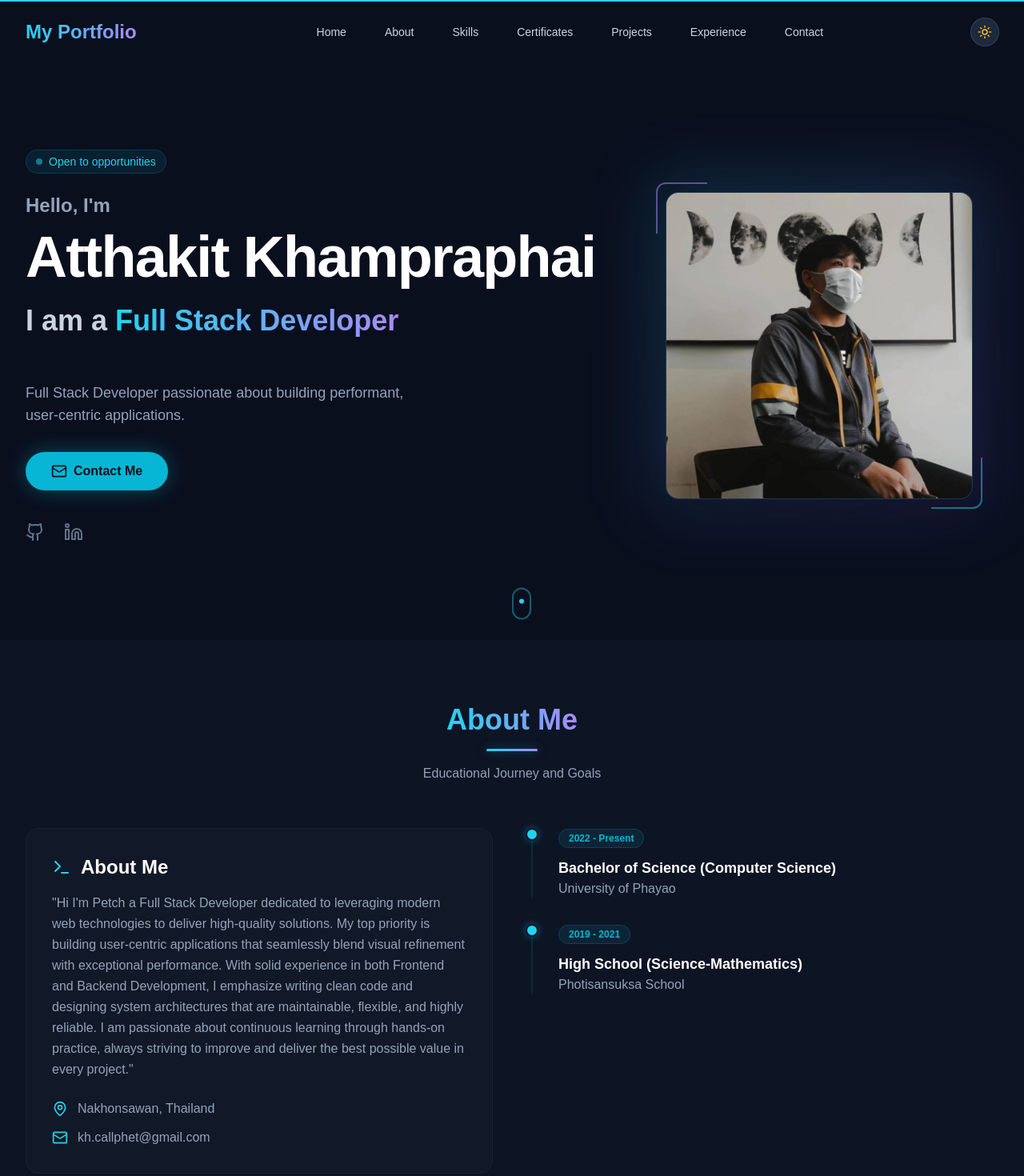
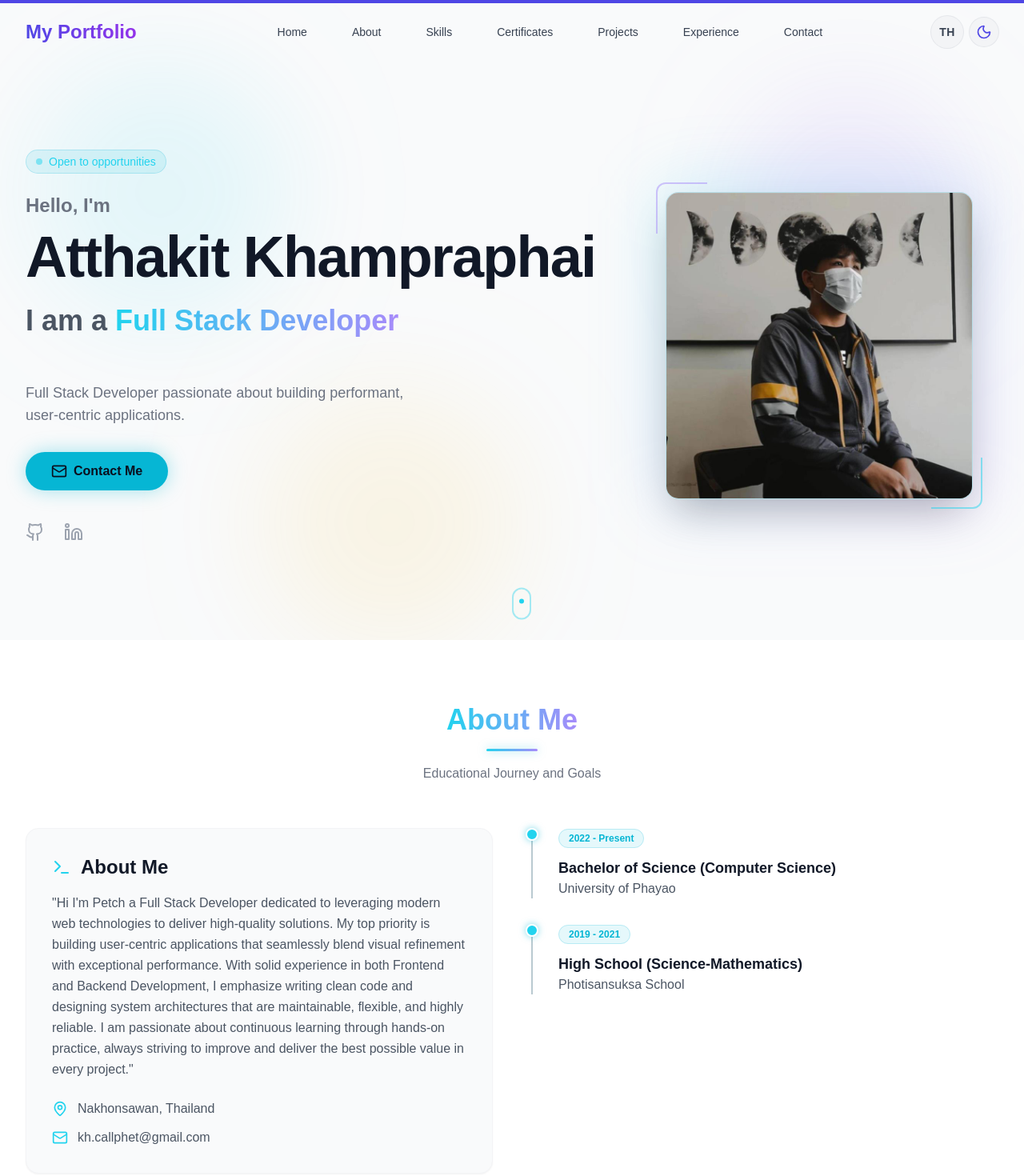
Before and after one commit to AT3rN4t1ve/My-Web-Resume, a React (Vite) app: page / in a window 1280 px wide. Shown: the top 1470 px of the page at 80% size. Built offline with nearby package versions, Linux system fonts and the light colour scheme.

Commit message:
เพิ่มปุ่ม TH/ENG

```diff
--- a/src/App.jsx
+++ b/src/App.jsx
@@ -1,5 +1,7 @@
 import React, { useState, useEffect } from 'react';
+import { TRANSLATIONS } from './Data/translations';
 
+// Import Component ทั้งหมด
 import Navbar from './Components/Navbar.jsx';
 import Hero from './Components/Hero.jsx';
 import About from './Components/About.jsx';
@@ -13,21 +15,22 @@ import Footer from './Components/Footer.jsx';
 import ScrollToTop from './Components/ScrollToTop.jsx';
 
 export default function App() {
-  // Default to dark (navy) theme — matches the new palette
-  const [isDark, setIsDark] = useState(true);
+  const [isDark, setIsDark] = useState(false);
+  const [lang, setLang] = useState('en');
 
   useEffect(() => {
     const savedTheme = localStorage.getItem('theme');
     const systemDark = window.matchMedia('(prefers-color-scheme: dark)').matches;
-
-    if (savedTheme === 'light') {
+    if (savedTheme === 'dark' || (!savedTheme && systemDark)) {
+      setIsDark(true);
+      document.documentElement.classList.add('dark');
+    } else {
       setIsDark(false);
       document.documentElement.classList.remove('dark');
-    } else {
-      // default dark
-      setIsDark(true);
-      document.documentElement.classList.add('dark');
     }
+
+    const savedLang = localStorage.getItem('lang');
+    if (savedLang) setLang(savedLang);
   }, []);
 
   const toggleTheme = () => {
@@ -41,21 +44,32 @@ export default function App() {
     }
   };
 
+  const toggleLang = () => {
+    const next = lang === 'en' ? 'th' : 'en';
+    setLang(next);
+    localStorage.setItem('lang', next);
+  };
+
+  const t = TRANSLATIONS[lang];
+
   return (
-    <div className="min-h-screen bg-gray-50 dark:bg-[#0a0f1e] bg-grid-pattern font-sans transition-colors duration-300">
-      <Navbar isDark={isDark} toggleTheme={toggleTheme} />
+    <div className={`min-h-screen bg-gray-50 dark:bg-slate-900 bg-grid-pattern font-sans transition-colors duration-300`}>
+      <Navbar isDark={isDark} toggleTheme={toggleTheme} lang={lang} toggleLang={toggleLang} t={t.nav} />
+
       <ScrollToTop />
+
       <main>
-        <Hero />
-        <About />
-        <Skills />
-        <Certificates />
-        <Projects />
-        <Experience />
-        <Contact />
-        <CallToAction />
+        <Hero t={t.hero} lang={lang} />
+        <About t={t.about} lang={lang} />
+        <Skills t={t.skills} />
+        <Certificates t={t.certificates} />
+        <Projects t={t.projects} />
+        <Experience t={t.experience} />
+        <Contact t={t.contact} />
+        <CallToAction t={t.cta} />
       </main>
-      <Footer />
+
+      <Footer t={t} />
     </div>
   );
 }
--- a/src/Components/Hero.jsx
+++ b/src/Components/Hero.jsx
@@ -5,7 +5,7 @@ import profileImage from '../profile.jpg';
 import { PORTFOLIO_DATA } from '../Data/portfolio';
 import useTypewriter from '../hooks/useTypewriter';
 
-const Hero = () => {
+const Hero = ({ t }) => {
   const [roleIndex, setRoleIndex] = useState(0);
   const roles = PORTFOLIO_DATA?.personal?.roles || ['Developer'];
   const currentRole = roles[roleIndex];
@@ -62,7 +62,7 @@ const Hero = () => {
             </motion.div>
 
             <h2 className="text-xl md:text-2xl font-semibold text-gray-500 dark:text-slate-400 mb-3">
-              Hello, I'm
+              {t.greeting}
             </h2>
             <h1 className="text-5xl md:text-7xl font-bold font-display text-gray-900 dark:text-white mb-6 tracking-tight leading-tight">
               {PORTFOLIO_DATA.personal.name}
@@ -70,7 +70,7 @@ const Hero = () => {
 
             <div className="h-16 md:h-20 mb-4">
               <h2 className="text-2xl md:text-4xl font-bold text-gray-600 dark:text-slate-300">
-                I am a{' '}
+                {t.iam}{' '}
                 <span className="bg-clip-text text-transparent bg-gradient-to-r from-cyan-400 to-violet-400">
                   {typedRole}
                 </span>
--- a/src/Components/Navbar.jsx
+++ b/src/Components/Navbar.jsx
@@ -2,7 +2,7 @@ import React, { useState, useEffect } from 'react';
 import { motion, useScroll, useSpring, AnimatePresence } from 'framer-motion';
 import { Sun, Moon, Menu, X } from 'lucide-react';
 
-const Navbar = ({ isDark, toggleTheme }) => {
+const Navbar = ({ isDark, toggleTheme, lang, toggleLang, t }) => {
   const [isOpen, setIsOpen] = useState(false);
   const [scrolled, setScrolled] = useState(false);
   const { scrollYProgress } = useScroll();
@@ -13,73 +13,81 @@ const Navbar = ({ isDark, toggleTheme }) => {
   });
 
   useEffect(() => {
-    const handleScroll = () => setScrolled(window.scrollY > 20);
+    const handleScroll = () => {
+      setScrolled(window.scrollY > 20);
+    };
     window.addEventListener('scroll', handleScroll);
     return () => window.removeEventListener('scroll', handleScroll);
   }, []);
 
   const navLinks = [
-    { name: 'Home',         href: '#home' },
-    { name: 'About',        href: '#about' },
-    { name: 'Skills',       href: '#skills' },
-    { name: 'Certificates', href: '#certificates' },
-    { name: 'Projects',     href: '#projects' },
-    { name: 'Experience',   href: '#experience' },
-    { name: 'Contact',      href: '#contact' },
+    { name: t.home, href: '#home' },
+    { name: t.about, href: '#about' },
+    { name: t.skills, href: '#skills' },
+    { name: t.certificates, href: '#certificates' },
+    { name: t.projects, href: '#projects' },
+    { name: t.experience, href: '#experience' },
+    { name: t.contact, href: '#contact' },
   ];
 
   return (
     <>
-      {/* Scroll progress bar — cyan */}
       <motion.div
-        className="fixed top-0 left-0 right-0 h-[2px] bg-cyan-400 origin-left z-50"
+        className="fixed top-0 left-0 right-0 h-1 bg-indigo-600 origin-left z-50"
         style={{ scaleX }}
       />
-
-      <nav className={`fixed w-full z-40 transition-all duration-300 ${
-        scrolled
-          ? 'py-2 bg-white/80 dark:bg-[#0a0f1e]/90 backdrop-blur-md shadow-lg border-b border-gray-200/50 dark:border-cyan-900/30'
-          : 'py-4 bg-transparent'
-      }`}>
+      <nav
+        className={`fixed w-full z-40 transition-all duration-300 ${
+          scrolled
+            ? 'py-2 bg-white/80 dark:bg-slate-900/80 backdrop-blur-md shadow-lg border-b border-gray-200/50 dark:border-slate-800/50'
+            : 'py-4 bg-transparent'
+        }`}
+      >
         <div className="max-w-7xl mx-auto px-4 sm:px-6 lg:px-8">
           <div className="flex items-center justify-between h-12">
 
             {/* Logo */}
-            <div
-              className="flex-shrink-0 cursor-pointer"
-              onClick={() => window.scrollTo({ top: 0, behavior: 'smooth' })}
-            >
-              <span className="text-2xl font-bold font-display bg-clip-text text-transparent bg-gradient-to-r from-cyan-400 to-violet-400 dark:from-cyan-400 dark:to-violet-400">
+            <div className="flex-shrink-0 cursor-pointer" onClick={() => window.scrollTo({ top: 0, behavior: 'smooth' })}>
+              <span className="text-2xl font-bold bg-clip-text text-transparent bg-gradient-to-r from-indigo-600 to-purple-600 dark:from-indigo-400 dark:to-purple-400">
                 My Portfolio
               </span>
             </div>
 
             {/* Desktop Menu */}
             <div className="hidden md:block">
-              <div className="ml-10 flex items-baseline space-x-6">
+              <div className="ml-10 flex items-baseline space-x-8">
                 {navLinks.map((link) => (
                   <a
                     key={link.name}
                     href={link.href}
-                    className="text-gray-700 dark:text-slate-300 hover:text-cyan-500 dark:hover:text-cyan-400 px-3 py-2 text-sm font-medium transition-colors relative group"
+                    className="text-gray-700 dark:text-gray-300 hover:text-indigo-600 dark:hover:text-indigo-400 px-3 py-2 rounded-md text-sm font-medium transition-colors relative group"
                   >
                     {link.name}
-                    <span className="absolute bottom-0 left-0 w-full h-[2px] bg-cyan-400 transform scale-x-0 group-hover:scale-x-100 transition-transform duration-300 origin-left rounded-full" />
+                    <span className="absolute bottom-0 left-0 w-full h-0.5 bg-indigo-600 transform scale-x-0 group-hover:scale-x-100 transition-transform duration-300 origin-left"></span>
                   </a>
                 ))}
               </div>
             </div>
 
-            {/* Toggle + Mobile button */}
-            <div className="flex items-center gap-4">
+            {/* Toggle Buttons */}
+            <div className="flex items-center gap-2">
+
+              {/* Language Toggle */}
+              <button
+                onClick={toggleLang}
+                className="p-2 rounded-full bg-gray-100 dark:bg-slate-800 text-gray-700 dark:text-gray-200 hover:bg-gray-200 dark:hover:bg-slate-700 transition-colors focus:outline-none ring-1 ring-gray-200 dark:ring-slate-700 w-10 h-10 flex items-center justify-center text-sm font-bold tracking-wide"
+                aria-label="Toggle Language"
+              >
+                {lang === 'en' ? 'TH' : 'EN'}
+              </button>
+
+              {/* Dark Mode Toggle */}
               <button
                 onClick={toggleTheme}
-                className="p-2 rounded-full bg-gray-100 dark:bg-slate-800 text-gray-700 dark:text-gray-200 hover:bg-gray-200 dark:hover:bg-slate-700 transition-colors ring-1 ring-gray-200 dark:ring-slate-700 focus:outline-none"
+                className="p-2 rounded-full bg-gray-100 dark:bg-slate-800 text-gray-700 dark:text-gray-200 hover:bg-gray-200 dark:hover:bg-slate-700 transition-colors focus:outline-none ring-1 ring-gray-200 dark:ring-slate-700"
                 aria-label="Toggle Dark Mode"
               >
-                {isDark
-                  ? <Sun  size={18} className="text-amber-400" />
-                  : <Moon size={18} className="text-cyan-600" />}
+                {isDark ? <Sun size={20} className="text-yellow-400" /> : <Moon size={20} className="text-indigo-600" />}
               </button>
 
               <div className="md:hidden">
@@ -94,14 +102,14 @@ const Navbar = ({ isDark, toggleTheme }) => {
           </div>
         </div>
 
-        {/* Mobile dropdown */}
+        {/* Mobile Menu Dropdown */}
         <AnimatePresence>
           {isOpen && (
             <motion.div
               initial={{ opacity: 0, height: 0 }}
               animate={{ opacity: 1, height: 'auto' }}
               exit={{ opacity: 0, height: 0 }}
-              className="md:hidden bg-white/95 dark:bg-[#0a0f1e]/95 backdrop-blur-md border-b border-gray-200 dark:border-slate-800 overflow-hidden"
+              className="md:hidden bg-white/95 dark:bg-slate-900/95 backdrop-blur-md border-b border-gray-200 dark:border-slate-700 overflow-hidden"
             >
               <div className="px-2 pt-2 pb-3 space-y-1 sm:px-3">
                 {navLinks.map((link) => (
@@ -109,7 +117,7 @@ const Navbar = ({ isDark, toggleTheme }) => {
                     key={link.name}
                     href={link.href}
                     onClick={() => setIsOpen(false)}
-                    className="block px-3 py-2 rounded-md text-base font-medium text-gray-700 dark:text-slate-300 hover:text-cyan-500 dark:hover:text-cyan-400 hover:bg-gray-50 dark:hover:bg-slate-800"
+                    className="block px-3 py-2 rounded-md text-base font-medium text-gray-700 dark:text-gray-300 hover:text-indigo-600 dark:hover:text-indigo-400 hover:bg-gray-50 dark:hover:bg-slate-800"
                   >
                     {link.name}
                   </a>
--- /dev/null
+++ b/src/Data/translations.js
@@ -0,0 +1,128 @@
+export const TRANSLATIONS = {
+  en: {
+    nav: {
+      home: "Home",
+      about: "About",
+      skills: "Skills",
+      certificates: "Certificates",
+      projects: "Projects",
+      experience: "Experience",
+      contact: "Contact",
+    },
+    hero: {
+      greeting: "Hello, I'm",
+      iam: "I am a",
+    },
+    about: {
+      title: "About Me",
+      subtitle: "Educational Journey and Goals",
+      heading: "About Me",
+      email: "Email",
+    },
+    skills: {
+      title: "Technical Skills",
+      subtitle: "Tools And Tech Stack",
+    },
+    certificates: {
+      title: "Certifications & Research",
+      subtitle: "Achievements, Publications, and Continuous Learning",
+      readPaper: "Read Paper",
+      viewCert: "View Certificate",
+      published: "Published:",
+      issued: "Issued:",
+    },
+    projects: {
+      title: "Featured Projects",
+      subtitle: "Past Projects (Click to view code)",
+    },
+    experience: {
+      title: "Experience",
+      subtitle: "Work Experience and Skill Development",
+      achievements: "Key Achievements:",
+    },
+    contact: {
+      title: "Get In Touch",
+      subtitle: "Interested in collaboration or have questions? Feel free to ask.",
+      info: "Contact Information",
+      infoDesc: "The most convenient way to contact me is via Email or LinkedIn.",
+      location: "Location",
+      follow: "Follow me",
+      send: "Send me a message",
+      sendDesc: "Currently, the web form is under maintenance.\nYou can send an email to me directly at:",
+      openMail: "Send Email (Open Mail App)",
+      copy: "Copy Email Address",
+      copied: "Copied!",
+    },
+    cta: {
+      badge: "Open to new opportunities",
+      heading: "Have an interesting project you'd like help with?",
+      body: "I am ready to learn and collaborate on high-quality work, whether it's Frontend or Full Stack. Let's talk!",
+      btn: "Let's work together",
+    },
+    footer: "All Rights Reserved",
+    scrollToTop: "Scroll to top",
+  },
+  th: {
+    nav: {
+      home: "หน้าแรก",
+      about: "เกี่ยวกับ",
+      skills: "ทักษะ",
+      certificates: "ใบรับรอง",
+      projects: "โปรเจกต์",
+      experience: "ประสบการณ์",
+      contact: "ติดต่อ",
+    },
+    hero: {
+      greeting: "สวัสดี ผม",
+      iam: "ผมเป็น",
+    },
+    about: {
+      title: "เกี่ยวกับผม",
+      subtitle: "เส้นทางการศึกษาและเป้าหมาย",
+      heading: "เกี่ยวกับผม",
+      email: "อีเมล",
+    },
+    skills: {
+      title: "ทักษะด้านเทคนิค",
+      subtitle: "เครื่องมือและ Tech Stack",
+    },
+    certificates: {
+      title: "ใบรับรอง & งานวิจัย",
+      subtitle: "ความสำเร็จ, สิ่งตีพิมพ์ และการเรียนรู้ต่อเนื่อง",
+      readPaper: "อ่านบทความ",
+      viewCert: "ดูใบรับรอง",
+      published: "ตีพิมพ์:",
+      issued: "ออกให้:",
+    },
+    projects: {
+      title: "โปรเจกต์ที่ผ่านมา",
+      subtitle: "ผลงานที่ผ่านมา (คลิกเพื่อดูโค้ด)",
+    },
+    experience: {
+      title: "ประสบการณ์",
+      subtitle: "ประสบการณ์การทำงานและการพัฒนาทักษะ",
+      achievements: "ผลสำเร็จที่สำคัญ:",
+    },
+    contact: {
+      title: "ติดต่อผม",
+      subtitle: "สนใจร่วมงานหรือมีคำถาม? ทักมาได้เลย",
+      info: "ข้อมูลการติดต่อ",
+      infoDesc: "วิธีที่สะดวกที่สุดคือติดต่อผ่าน Email หรือ LinkedIn",
+      location: "ที่อยู่",
+      follow: "ติดตามผม",
+      send: "ส่งข้อความหาผม",
+      sendDesc: "ขณะนี้ฟอร์มเว็บอยู่ระหว่างการปรับปรุง\nสามารถส่ง Email ตรงถึงผมได้ที่:",
+      openMail: "ส่ง Email (เปิดแอปเมล)",
+      copy: "คัดลอกที่อยู่ Email",
+      copied: "คัดลอกแล้ว!",
+    },
+    cta: {
+      badge: "เปิดรับโอกาสใหม่ๆ",
+      heading: "มีโปรเจกต์น่าสนใจอยากให้ช่วยไหม?",
+      body: "พร้อมเรียนรู้และร่วมงานบนผลงานคุณภาพสูง ไม่ว่าจะเป็น Frontend หรือ Full Stack มาคุยกันเลย!",
+      btn: "มาทำงานด้วยกัน",
+    },
+    footer: "สงวนลิขสิทธิ์ทั้งหมด",
+    scrollToTop: "เลื่อนขึ้นบน",
+  },
+};
```
